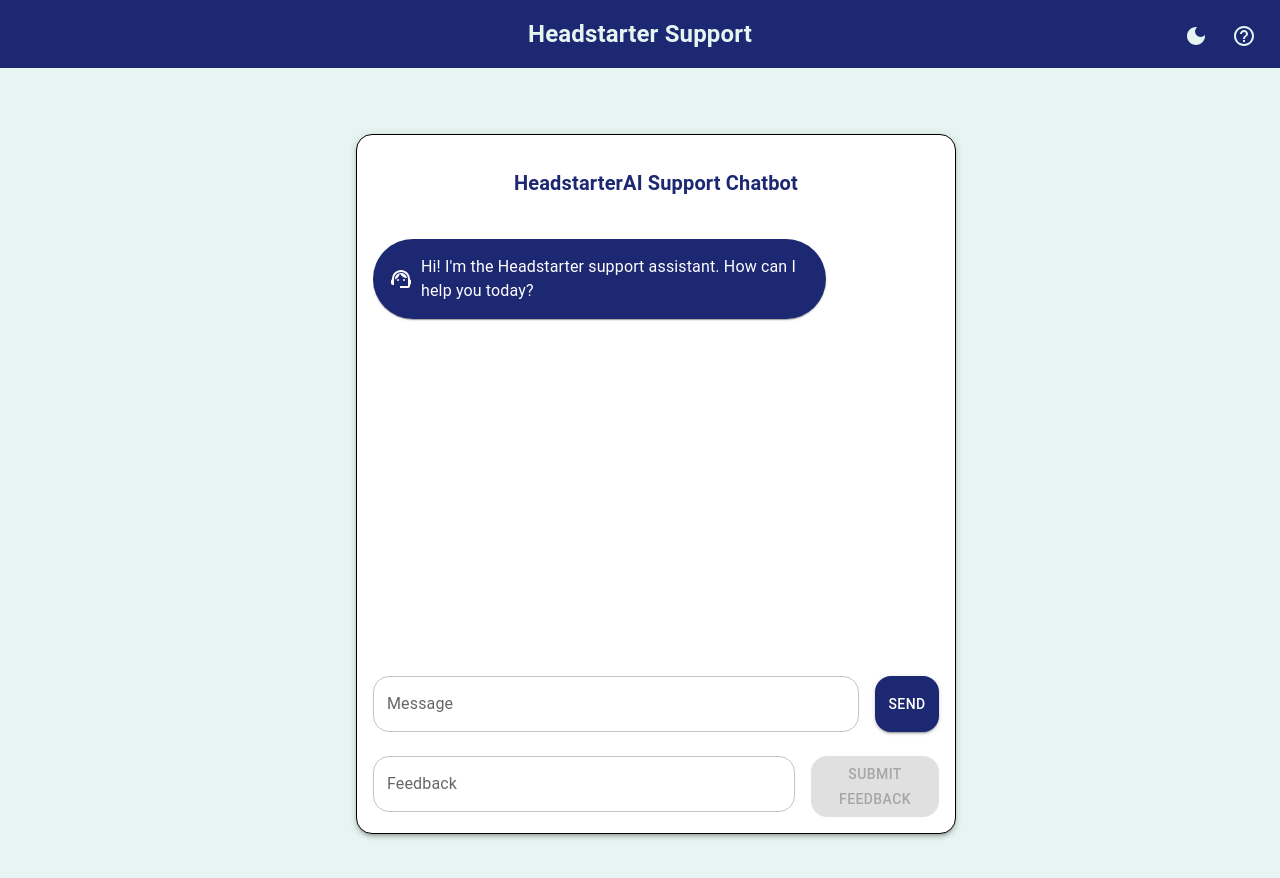
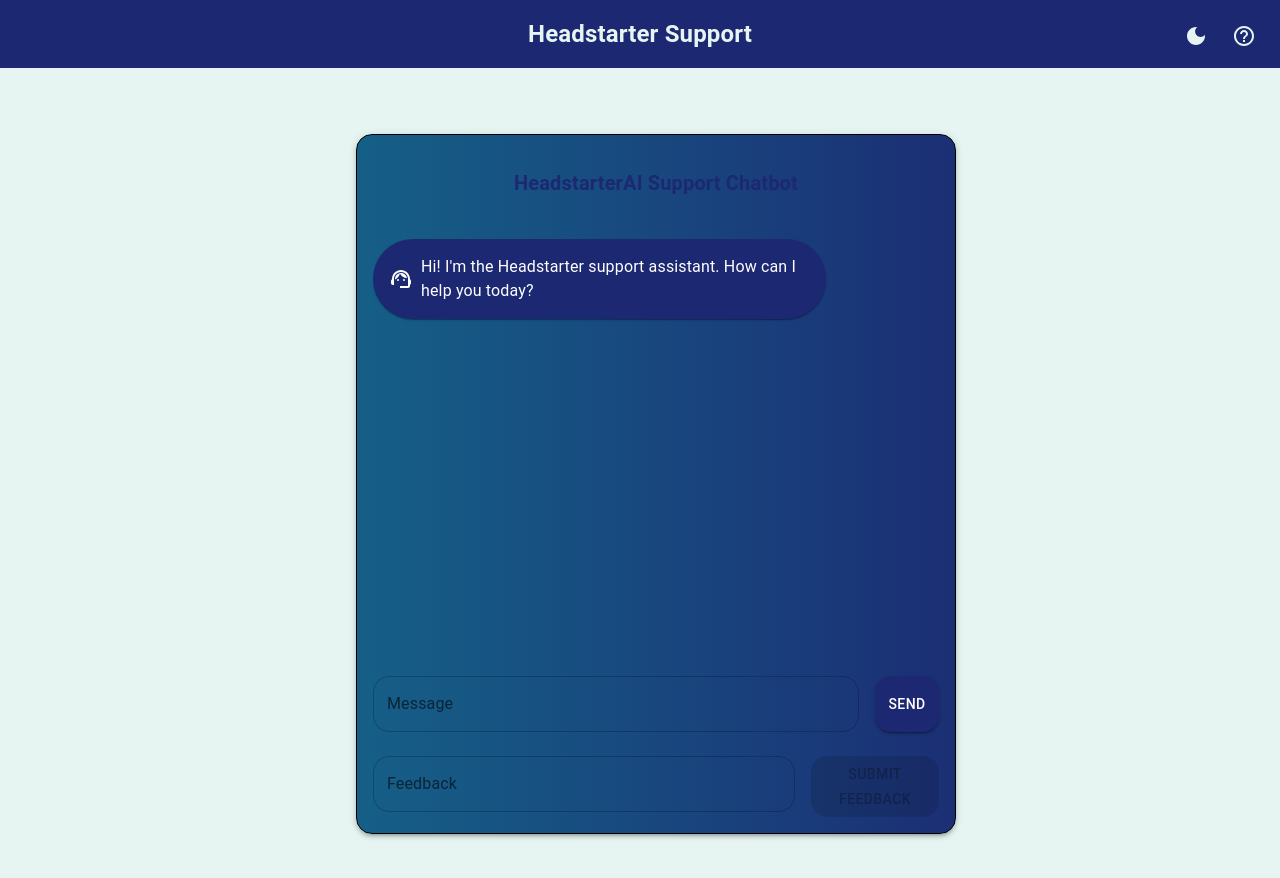
Before and after one commit to officialanne/customer-support-ai, a Next.js app: page / in a window 1280 px wide. Shown: the top 878 px of the page. Built offline with nearby package versions, Linux system fonts and the light colour scheme.

Commit message:
Adding animations in the background and messages

```diff
--- a/app/api/chat/route.js
+++ b/app/api/chat/route.js
@@ -36,7 +36,7 @@
     return responses.who_are_you;
   } else if (message.includes('purpose')) {
     return responses.purpose;
-  } else if (message.includes('who is headstarter')) {
+  } else if (message.includes('headstarter')) {
     return responses.who_is_headstarter;
   } else if (message.includes('thank')){
     return responses.closing;
--- a/app/page.js
+++ b/app/page.js
@@ -4,6 +4,7 @@
 import { useState, useRef, useEffect } from 'react';
 import { AccountCircle, SupportAgent } from '@mui/icons-material';
 import { useTheme } from '@mui/material/styles';
+import { motion } from 'framer-motion'; // Import motion
 
 export default function Home() {
   const [messages, setMessages] = useState([
@@ -72,6 +73,12 @@
     scrollToBottom();
   }, [messages]);
 
+  // Animation variants
+  const messageVariants = {
+    hidden: { opacity: 0, y: 20 },
+    visible: { opacity: 1, y: 0 },
+  };
+
   return (
     <Box
       width="100vw"
@@ -81,8 +88,15 @@
       justifyContent="center"
       alignItems="center"
       bgcolor={theme.palette.background.default}
+      position="relative"
+      overflow="hidden"
     >
       <Collapse in={showHelp}>
+        <motion.div
+          initial={{ opacity: 0 }}
+          animate={{ opacity: 1 }}
+          transition={{ duration: 0.5 }}
+        >
           <Box mb={2} p={2} bgcolor={theme.palette.background.paper} border={`1px solid ${borderColor}`} borderRadius={4}>
             <Typography variant="h6" color="text.primary" mb={1}>
               Help Section
@@ -101,6 +115,7 @@
               <li>Who I am and the purpose of Headstarter</li>
             </ul>
           </Box>
+        </motion.div>
       </Collapse>
 
       <Stack
@@ -114,6 +129,24 @@
         color={theme.palette.text.primary}
         borderRadius={4}
         boxShadow={3}
+        position="relative"
+        sx={{
+          // Define the moving gradient background
+          background: `linear-gradient(270deg, ${theme.palette.primary.main}, ${theme.palette.secondary.main})`,
+          backgroundSize: '400% 400%',
+          animation: 'gradientShift 15s ease infinite',
+          '@keyframes gradientShift': {
+            '0%': {
+              backgroundPosition: '0% 0%',
+            },
+            '50%': {
+              backgroundPosition: '100% 100%',
+            },
+            '100%': {
+              backgroundPosition: '0% 0%',
+            },
+          },
+        }}
       >
         <Typography
           variant="h6"
@@ -133,12 +166,13 @@
           maxHeight="100%"
         >
           {messages.map((msg, index) => (
-            <Box
+            <motion.div
               key={index}
-              display="flex"
-              alignItems="center"
-              justifyContent={msg.role === 'assistant' ? 'flex-start' : 'flex-end'}
-              mb={1}
+              initial="hidden"
+              animate="visible"
+              variants={messageVariants}
+              transition={{ duration: 0.5, delay: index * 0.1 }}
+              style={{ display: 'flex', alignItems: 'center', justifyContent: msg.role === 'assistant' ? 'flex-start' : 'flex-end', marginBottom: '8px' }}
             >
               <Box
                 display="flex"
@@ -154,10 +188,11 @@
                 {msg.role === 'assistant' ? <SupportAgent /> : <AccountCircle />}
                 <Box ml={1}>{msg.content}</Box>
               </Box>
-            </Box>
+            </motion.div>
           ))}
           <div ref={messagesEndRef} />
         </Stack>
+
         <Stack direction="row" spacing={2}>
           <TextField
             label="Message"
@@ -168,7 +203,7 @@
             disabled={isLoading}
             variant="outlined"
             InputProps={{
-              style: { borderRadius: '16px' }
+              style: { borderRadius: '16px' },
             }}
           />
           <Button
@@ -180,6 +215,7 @@
             {isLoading ? <CircularProgress size={24} /> : 'Send'}
           </Button>
         </Stack>
+
         <Stack direction="row" spacing={2} mt={2}>
           <TextField
             label="Feedback"
@@ -194,7 +230,7 @@
             }}
             variant="outlined"
             InputProps={{
-              style: { borderRadius: '16px' }
+              style: { borderRadius: '16px' },
             }}
           />
           <Button
```
Also changed, not shown: package.json (+6 -1 lines), ai_code/new_page.txt, 1 other file (tests, documents, lock files or other folders). Lines whose indentation alone changed are shown as unchanged.
